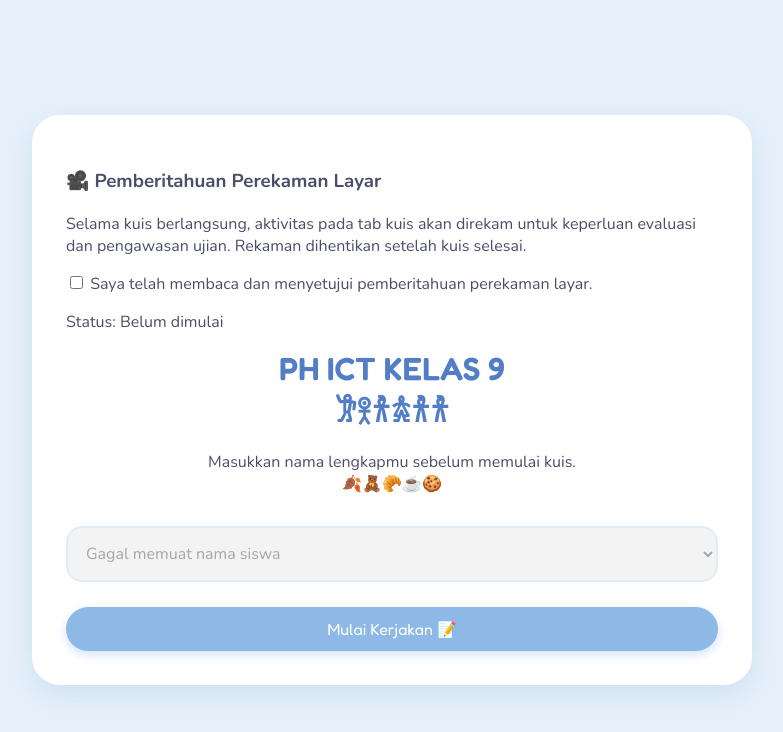
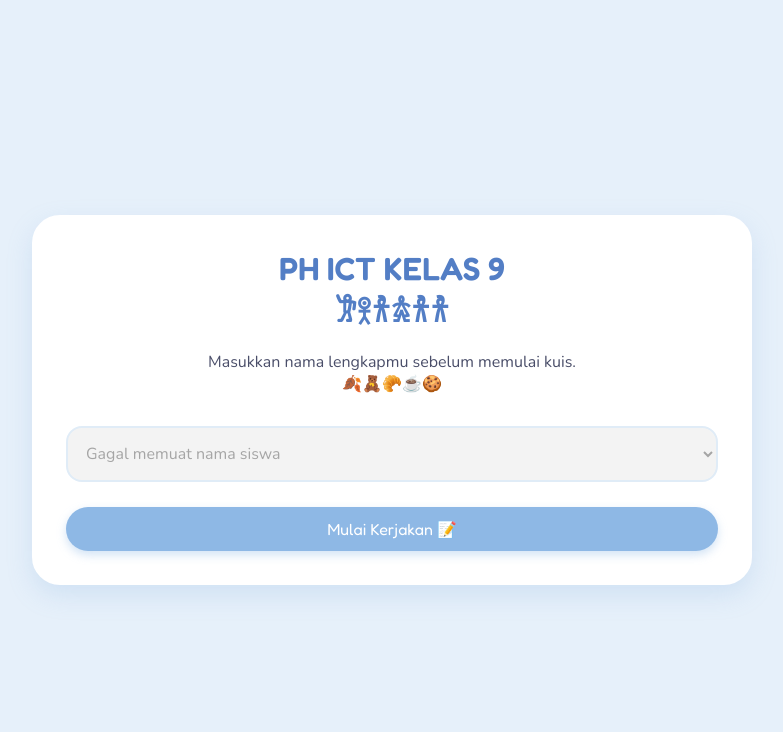
Before and after one commit to RaisaSiahaan/PH9, a plain HTML site: page index.html in a window 1280 px wide. Shown: the whole page, without its empty margins (248-1031 px from the left). Drawn offline with nearby package versions, Linux system fonts and the light colour scheme.

Commit message:
Update index.html

```diff
--- a/index.html
+++ b/index.html
@@ -43,21 +43,6 @@ body{background:var(--bg-color);font-family:'Nunito',sans-serif;color:var(--text
 </head>
 <body>
 <div class="quiz-container">
-  <div class="recording-notice">
-  <h3>🎥 Pemberitahuan Perekaman Layar</h3>
-  <p>
-    Selama kuis berlangsung, aktivitas pada tab kuis akan direkam
-    untuk keperluan evaluasi dan pengawasan ujian.
-    Rekaman dihentikan setelah kuis selesai.
-  </p>
-
-  <label>
-    <input type="checkbox" id="recording-consent">
-    Saya telah membaca dan menyetujui pemberitahuan perekaman layar.
-  </label>
-
-  <p id="recording-status">Status: Belum dimulai</p>
-</div>
   <div id="alert-banner" class="alert-banner">⚠️ Kamu keluar dari tab kuis! Sisa kesempatan: <span id="warning-count">3</span>x lagi.</div>
   <div id="start-box">
     <h1 class="title" style="text-align:center;font-size:32px">PH ICT KELAS 9<br>𐦂𖨆𐀪𖠋𐀪𐀪</h1>
```
